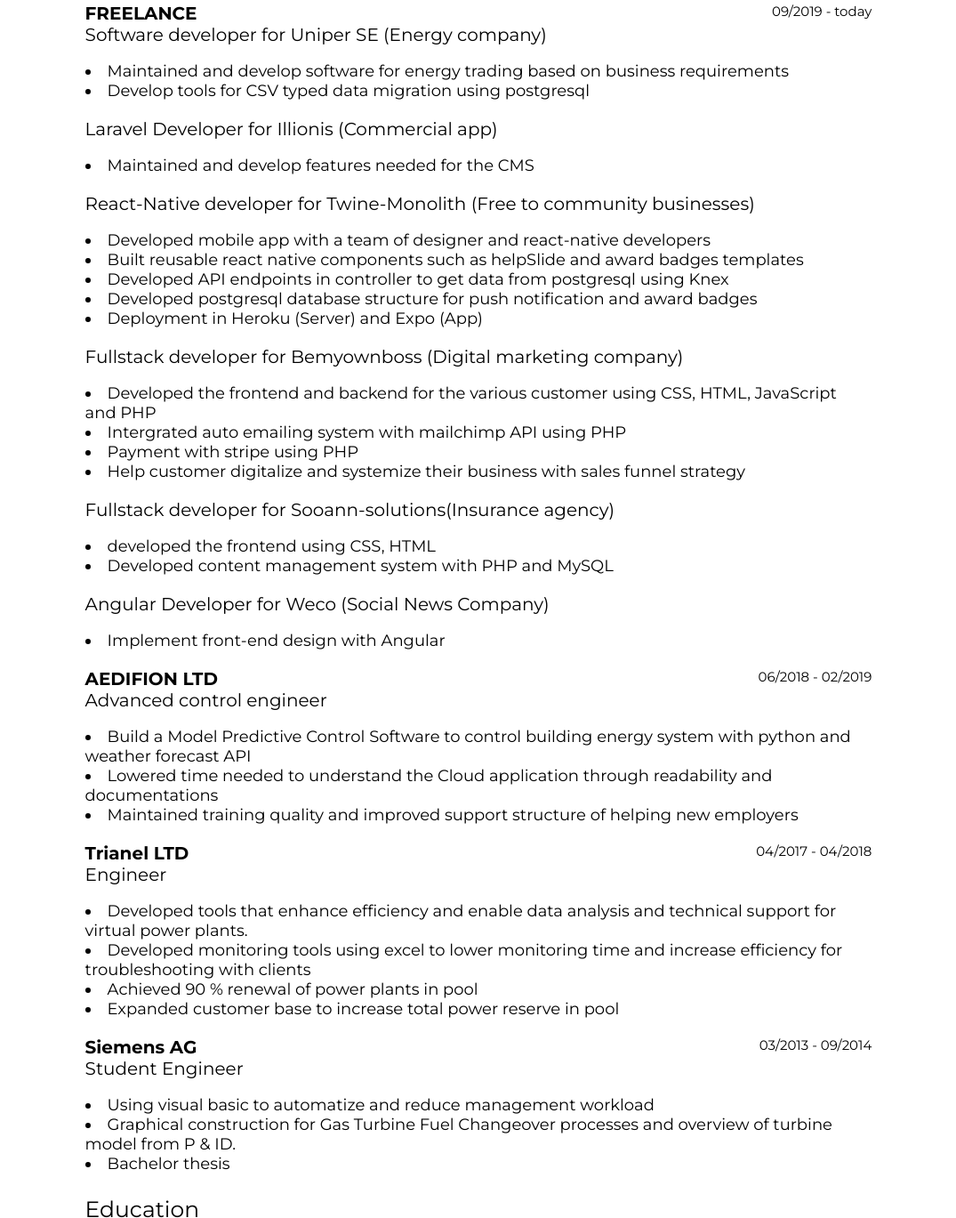
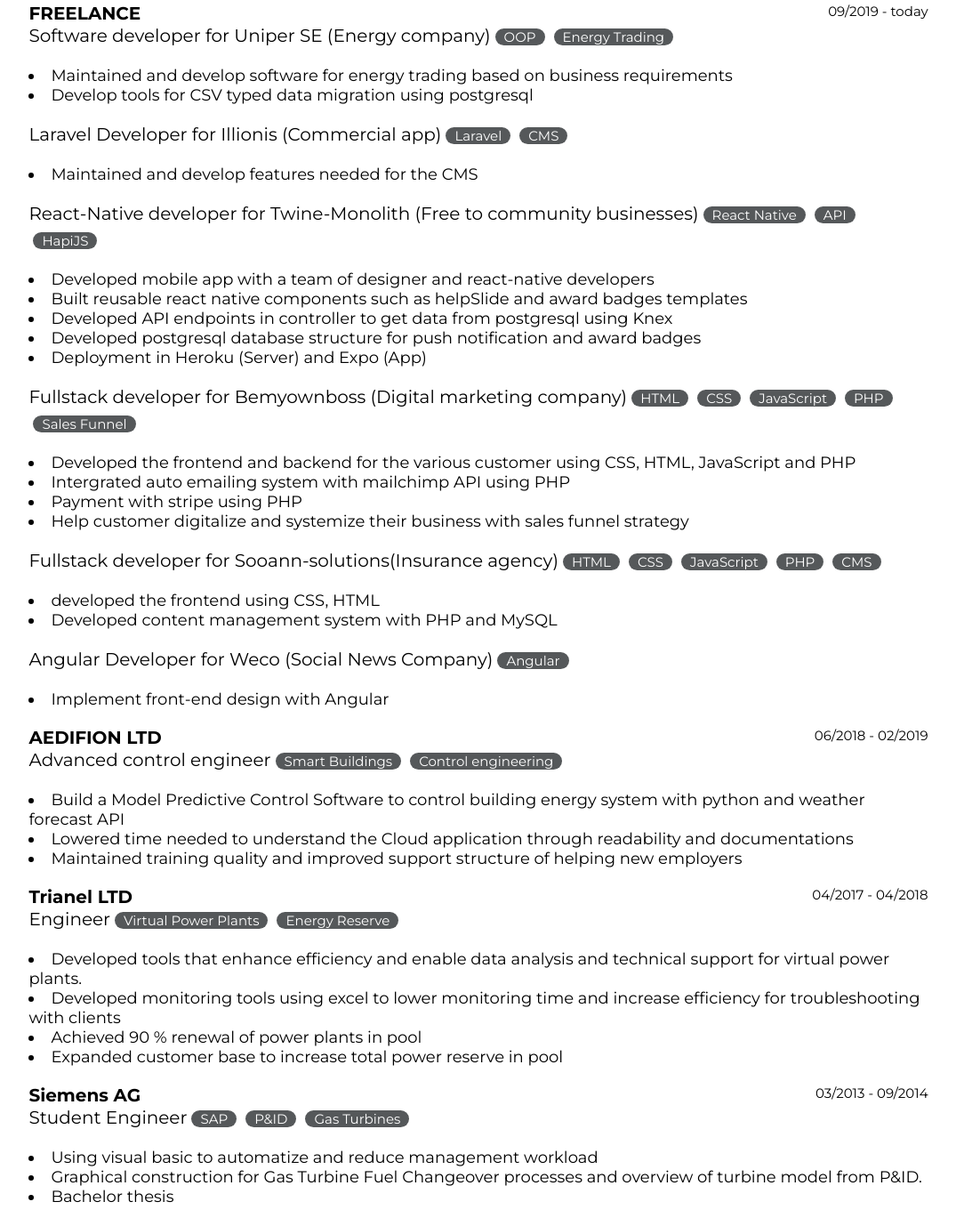
Before and after one commit to kyeap/kyeap.github.io, a Gatsby site: page /resume in a window 1280 px wide. Shown: the part 776-2145 px from the top of the page at 89% size, without its empty margins (102-1177 px from the left). Built offline with nearby package versions, Linux system fonts and the light colour scheme; Gatsby itself is replaced by a stand-in of ours.

Commit message:
added tag to CV

```diff
--- a/src/pages/resume.js
+++ b/src/pages/resume.js
@@ -165,18 +165,28 @@
                     <div class="date"> 09/2019 - today</div>
                 </div>
 
-                <div class="sub-title">Software developer for Uniper SE (Energy company) </div>
+                <div class="sub-title">Software developer for Uniper SE (Energy company)
+                    <div className="tag">OOP</div>
+                    <div className="tag">Energy Trading</div>
+                </div>
                 <ul>
                     <li>Maintained and develop software for energy trading based on business requirements</li>
                     <li>Develop tools for CSV typed data migration using postgresql</li>
                 </ul>
 
-                <div class="sub-title">Laravel Developer for Illionis (Commercial app)</div>
+                <div class="sub-title">Laravel Developer for Illionis (Commercial app)
+                    <div className="tag">Laravel</div>
+                    <div className="tag">CMS</div>
+                </div>
                 <ul>
                     <li>Maintained and develop features needed for the CMS</li>
                 </ul>
 
-                <div class="sub-title">React-Native developer for Twine-Monolith (Free to community businesses)</div>
+                <div class="sub-title">React-Native developer for Twine-Monolith (Free to community businesses)
+                    <div className="tag">React Native</div>
+                    <div className="tag">API</div>
+                    <div className="tag">HapiJS</div>
+                </div>
                 <ul>
                     <li>Developed mobile app with a team of designer and react-native developers</li>
                     <li>Built reusable react native components such as helpSlide and award badges templates</li>
@@ -185,7 +195,13 @@
                     <li>Deployment in Heroku (Server) and Expo (App)</li>
                 </ul>
 
-                <div class="sub-title">Fullstack developer for Bemyownboss (Digital marketing company)</div>
+                <div class="sub-title">Fullstack developer for Bemyownboss (Digital marketing company)
+                    <div className="tag">HTML</div>
+                    <div className="tag">CSS</div>
+                    <div className="tag">JavaScript</div>
+                    <div className="tag">PHP</div>
+                    <div className="tag">Sales Funnel</div>
+                </div>
                 <ul>
                     <li>Developed the frontend and backend for the various customer using CSS, HTML, JavaScript and PHP</li>
                     <li>Intergrated auto emailing system with mailchimp API using PHP</li>
@@ -193,13 +209,21 @@
                     <li>Help customer digitalize and systemize their business with sales funnel strategy</li>
                 </ul>
 
-                <div class="sub-title">Fullstack developer for Sooann-solutions(Insurance agency)</div>
+                <div class="sub-title">Fullstack developer for Sooann-solutions(Insurance agency)
+                    <div className="tag">HTML</div>
+                    <div className="tag">CSS</div>
+                    <div className="tag">JavaScript</div>
+                    <div className="tag">PHP</div>
+                    <div className="tag">CMS</div>
+                </div>
                 <ul>
                     <li>developed the frontend using CSS, HTML</li>
                     <li>Developed content management system with PHP and MySQL</li>
                 </ul>
 
-                <div class="sub-title">Angular Developer for Weco (Social News Company)</div>
+                <div class="sub-title">Angular Developer for Weco (Social News Company)
+                    <div className="tag">Angular</div>
+                </div>
                 <ul>
                     <li>Implement front-end design with Angular</li>
                 </ul>
@@ -209,7 +233,10 @@
                     <div class="date">  06/2018 - 02/2019</div>
                 </div>
 
-                <div class="sub-title">Advanced control engineer</div>
+                <div class="sub-title">Advanced control engineer
+                    <div className="tag">Smart Buildings</div>
+                    <div className="tag">Control engineering</div>
+                </div>
                 <ul>
                     <li> Build a Model Predictive Control Software to control building energy system with python and weather forecast API</li>
                     <li> Lowered time needed to understand the Cloud application through readability and documentations</li>
@@ -221,7 +248,10 @@
                     <div class="date">04/2017 - 04/2018</div>
                 </div>
 
-                <div class="sub-title">Engineer</div>
+                <div class="sub-title">Engineer
+                    <div className="tag">Virtual Power Plants</div>
+                    <div className="tag">Energy Reserve</div>
+                </div>
                 <ul>
                     <li> Developed tools that enhance efficiency and enable data analysis and technical support for virtual power plants.</li>
                     <li> Developed monitoring tools using excel to lower monitoring time and increase efficiency for troubleshooting with clients</li>
@@ -234,10 +264,14 @@
                     <div class="date"> 03/2013 - 09/2014</div>
                 </div>
 
-                <div class="sub-title">Student Engineer</div>
+                <div class="sub-title">Student Engineer
+                    <div className="tag">SAP</div>
+                    <div className="tag">P&amp;ID</div>
+                    <div className="tag">Gas Turbines</div>
+                </div>
                 <ul>
                     <li> Using visual basic to automatize and reduce management workload</li>
-                    <li> Graphical construction for Gas Turbine Fuel Changeover processes and overview of turbine model from P 	&amp; ID.</li>
+                    <li> Graphical construction for Gas Turbine Fuel Changeover processes and overview of turbine model from P&amp;ID.</li>
                     <li> Bachelor thesis </li>
                 </ul>
 
--- a/src/style/layout/_resume.scss
+++ b/src/style/layout/_resume.scss
@@ -1,5 +1,7 @@
 #resume{
-    background-color: lightgray;
+    // background-color: lightgray;
+    // background: rgb(211,211,211);
+    // background: linear-gradient(0deg, rgba(211,211,211,0) 0%, rgba(211,211,211,0) 72%, rgba(255,255,255,0) 100%);
     height: 100%;
     width: 100%;
 
@@ -121,20 +123,6 @@
         margin: 5px 0px;
     }
 
-    .tag-container {
-        margin: 10px auto;
-    }
-
-    .tag {
-        display: inline-block;
-        background-color: #55585a;
-        border-radius: 10px;
-        color: #ffffff;
-        margin: 5px;
-        padding: 0px 10px;
-        font-size: 15px;
-      }
-
     .title {
         text-align: center;
         margin: 0 auto;
@@ -180,7 +168,7 @@
 
 #section-classic {
     margin: 30px auto 0 auto;
-    width: 70%;
+    width: 80%;
     text-align: left;
 
     .header {
@@ -221,19 +209,39 @@
         margin: 10px 0;
     }
 
-    @media only screen and (max-width: 1000px) {
-        .title-container {
-            display: block;
-        }
+    // @media only screen and (max-width: 1000px) {
+    //     .title-container {
+    //         display: block;
+    //     }
 
-        li {
-            margin: 10px 0;
-        }
+    //     li {
+    //         margin: 10px 0;
+    //     }
 
-        .sub-title{
-            margin: 10px 0 0 0;
-            text-decoration: underline;
-        }
-    }
+    //     .sub-title{
+    //         margin: 10px 0 0 0;
+    //         text-decoration: underline;
+    //     }
+    // }
 
 }
+
+@media only screen and (max-width: 1000px) {
+    #section-classic {
+        display: none;
+    }
+}
+
+.tag-container {
+    margin: 10px auto;
+}
+
+.tag {
+    display: inline-block;
+    background-color: #55585a;
+    border-radius: 10px;
+    color: #ffffff;
+    margin: 5px;
+    padding: 0px 10px;
+    font-size: 15px;
+  }
```
